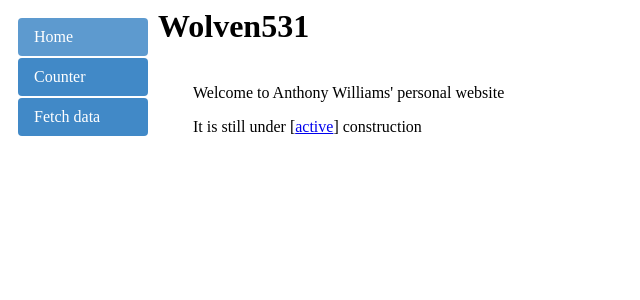
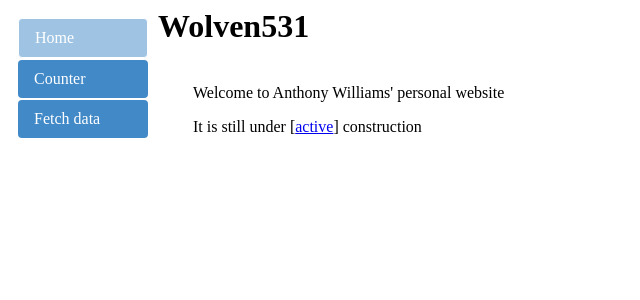
Before and after one commit to Wolven531/wolven531-website, a React (Create React App) app in the folder wolven531-website/ClientApp/: page / in a window 1280 px wide. In both pictures the pointer is over the link "Home". Shown: the top 300 px of the page, without its empty margins (0-640 px from the left). Built offline with nearby package versions, Linux system fonts and the light colour scheme.

Commit message:
Make hovered nav links more visible

```diff
--- a/wolven531-website/ClientApp/src/components/NavMenu/NavMenu.css
+++ b/wolven531-website/ClientApp/src/components/NavMenu/NavMenu.css
@@ -19,8 +19,9 @@ nav a:focus {
 
 nav a:hover {
 	background-color: #4189c7; /* rgb: 65 137 199 */
-	background-color: rgba(65, 137, 199, .85);
-	/* background-color: rgba(255, 255, 255, .8); */
+	background-color: rgba(65, 137, 199, .5);
+	border: 1px solid #fff;
+	box-sizing: content-box;
 }
 
 @media (min-width: 768px) {
```
